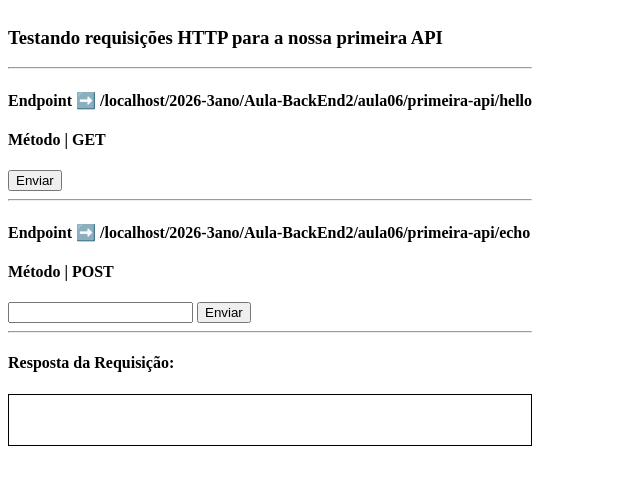
After one commit to mengueu/DS-WEB, a PHP site: page /2026-3ano/Aula-FrontEnd/aula07/primeira-api-FrontEnd/primeira-api.html in a window 1280 px wide. The commit adds this page. Shown: the top 485 px of the page, without its empty margins (0-640 px from the left). Run offline with PHP 8.4, Linux system fonts and the light colour scheme.

Commit message:
27/03/2026

```diff
--- a/htdocs/2026-3ano/Aula-BackEnd2/aula06/primeira-api/index.php
+++ b/htdocs/2026-3ano/Aula-BackEnd2/aula06/primeira-api/index.php
@@ -2,7 +2,8 @@
 
 header('Content-Type: application/json'); // Define o tipo de conteúdo da resposta como JSON
 header('Access-Control-Allow-Origin: *'); // Permite requisições de qualquer origem (CORS)
-header('Access-Control-Allow-Methods: GET, POST'); // Define os métodos HTTP permitidos
+header('Access-Control-Allow-Headers: Content-Type'); // Permite receber Content-Type no header
+header('Access-Control-Allow-Methods: GET, POST, PUT, DELETE, OPTIONS'); // Define os métodos HTTP permitidos
 
 $method = $_SERVER['REQUEST_METHOD']; // Captura o método HTTP da requisição atual (GET, POST, etc.)
 // echo $method; - Imprime o método (no caso GET)
@@ -12,7 +13,7 @@ $path = parse_url($_SERVER['REQUEST_URI'], PHP_URL_PATH); // Extrai apenas o cam
 $path = trim($path, '/');// 'trim' limpa a string e o parâmetro '/' remove a barra inicial
 
 $segments = explode('/', $path); // 'explode' remove o parâmetro '/' e toda vez que encontra uma barra, divide em segmentos (cada segmento é uma array)
-// echo $segments[3]; - Exibe a 3° posição do array
+// echo $segments[3]; - Exibe a 3°(2) posição do array
 
 $endpoint = $segments[4] ?? ''; // Pega o endpoint solicitado
 /* Este comando:
--- a/htdocs/2026-3ano/Aula-BackEnd2/aula07/cafeteria-api/controllers/categorias.php
+++ b/htdocs/2026-3ano/Aula-BackEnd2/aula07/cafeteria-api/controllers/categorias.php
@@ -20,7 +20,7 @@ switch($method){
     // GET /categorias/1
     // -------------------------------------------------------
     case 'GET':
-
+        $database->executeQuery("INSERT INTO categorias(nome) VALUES (:nome)", [":nome" => $nome]); // mudar
         break;
     // -------------------------------------------------------
     // POST /categorias
--- /dev/null
+++ b/htdocs/2026-3ano/Aula-FrontEnd/aula07/primeira-api-FrontEnd/primeira-api.css
@@ -0,0 +1,8 @@
+.container{
+    display: inline-block;
+}
+
+.resposta{
+    border: 1px solid black;
+    min-height: 50px;
+}
--- /dev/null
+++ b/htdocs/2026-3ano/Aula-FrontEnd/aula07/primeira-api-FrontEnd/primeira-api.html
@@ -0,0 +1,29 @@
+<!DOCTYPE html>
+<html>
+<head>
+    <meta charset="UTF-8">
+    <meta name="viewport" content="width=device-width, initial-scale=1.0">
+    <link rel="stylesheet" href="primeira-api.css">
+    <title>Primeira API</title>
+</head>
+<body>
+    <div class="container">
+        <h3>Testando requisições HTTP para a nossa primeira API</h3>
+        <hr>
+        <h4>Endpoint ➡️ /localhost/2026-3ano/Aula-BackEnd2/aula06/primeira-api/hello</h4>
+        <h4>Método | GET</h4>
+        <button id="botaoHello">Enviar</button>
+        <hr>
+
+        <h4>Endpoint ➡️ /localhost/2026-3ano/Aula-BackEnd2/aula06/primeira-api/echo</h4>
+        <h4>Método | POST</h4>
+        <input type="text" id="inputEcho">
+        <button id="botaoEcho">Enviar</button>
+        <hr>
+
+        <h4>Resposta da Requisição:</h4>
+        <div id="resposta" class="resposta"></div>
+    </div>
+</body>
+<script src="primeira-api.js"></script>
+</html>
--- /dev/null
+++ b/htdocs/2026-3ano/Aula-FrontEnd/aula07/primeira-api-FrontEnd/primeira-api.js
@@ -0,0 +1,31 @@
+var divResposta = document.getElementById("resposta")
+
+var botaoHello = document.getElementById("botaoHello")
+botaoHello.addEventListener("click", requisicaoHello)
+
+// async = função assícrona: serve para rodar múltiplos processos ao mesmo tempo sem precisar parar o programa em alguma parte
+async function requisicaoHello(){
+    var requisicao = await fetch('http://localhost/2026-3ano/Aula-BackEnd2/aula06/primeira-api/hello')
+    var resposta = await requisicao.json()
+    // await serve para forçar o programa 'esperar' um tempo para processar o comando
+    console.log(resposta)
+
+    divResposta.innerHTML = "Status: " + resposta.status + "<br> Mensagem: " + resposta.message
+}
+
+var botaoEcho = document.getElementById("botaoEcho")
+botaoEcho.addEventListener("click", requisicaoEcho)
+
+async function requisicaoEcho(){
+    var echo = document.getElementById("inputEcho").value
+
+    var requisicao = await fetch('http://localhost/2026-3ano/Aula-BackEnd2/aula06/primeira-api/echo', { // Estou acessando esse caminho
+        method: "POST", // Definindo o método POST (por padrão ele fica com GET, por isso tem que definir)
+        headers: {"Content-Type": "application/json"}, // Os dados vão ser do tipo json
+        body: JSON.stringify({message : echo}) // Vou pegar o conteúdo do input e transformar em informação para enviar
+    })
+    var resposta = await requisicao.json()
+    console.log(resposta.echo.message)
+
+    divResposta.innerHTML = "Status: " + resposta.status + "<br> Mensagem: " + resposta.echo.message
+}
--- a/htdocs/index.html
+++ b/htdocs/index.html
@@ -5,6 +5,7 @@
     <meta charset="UTF-8">
     <meta name="viewport" content="width=device-width, initial-scale=1.0">
     <title>Desenvolvimento WEB</title>
+    <link rel="shortcut icon" href="favicon.ico" type="image/x-icon">
     <link
         href="https://fonts.googleapis.com/css2?family=Orbitron:wght@400;600&family=Inter:wght@300;400;500;600&display=swap"
         rel="stylesheet">
```
Also changed, not shown: htdocs/2026-3ano/Aula-BackEnd2/aula06/aula06.php (added, +355 -0 lines), htdocs/2026-3ano/Aula-BackEnd2/aula07/aula07.php (+172 -0 lines), htdocs/2026-3ano/Aula-BackEnd2/aula07/cafeteria-api/log.txt (+7 -0 lines), htdocs/2026-3ano/Aula-FrontEnd/aula07/Cafeteria/assets/css/style.css (added, +36 -0 lines), htdocs/2026-3ano/Aula-FrontEnd/aula07/Cafeteria/assets/js/categorias.js (added, +8 -0 lines), htdocs/2026-3ano/Aula-FrontEnd/aula07/Cafeteria/categorias.html (added, +23 -0 lines), htdocs/2026-3ano/Aula-FrontEnd/aula07/Cafeteria/index.html (added, +20 -0 lines), htdocs/2026-3ano/Aula-FrontEnd/frontend.html (+8 -2 lines).
